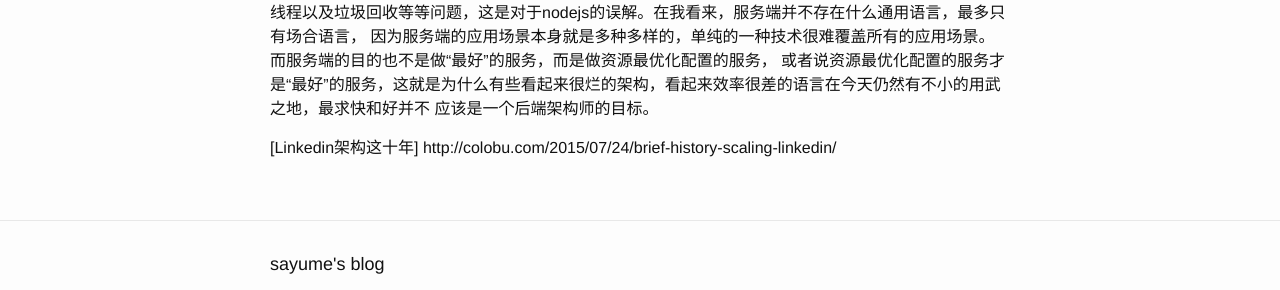
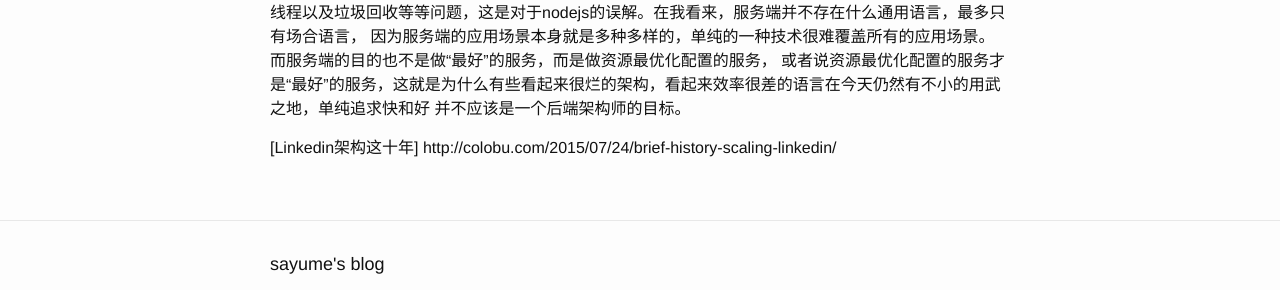
Before and after one commit to sayume/sayume.github.io, a Jekyll site: the page built from _posts/2015-7-25-简单聊一聊服务端的架构.markdown, in a window 1280 px wide. Shown: the part 1441-1731 px from the top of the page. Built offline with Jekyll 4.4.1, drawn with Linux system fonts in a browser that asks for light colours; some of the changed text lies outside the part shown.

Commit message:
fix spell.

```diff
--- a/_posts/2015-7-25-简单聊一聊服务端的架构.markdown
+++ b/_posts/2015-7-25-简单聊一聊服务端的架构.markdown
@@ -46,7 +46,7 @@ nodejs的公司之一，在nodejs方面已经有了非常丰富的实战经验
 这些系统可能是由不同的语言写成的，不像其他语言，只有在本语言内部具有很高的泛用性，这种灵活性正是nodejs所独有。经常有人把nodejs看做是服务端
 的通用语言，并由此攻击nodejs的性能，单线程以及垃圾回收等等问题，这是对于nodejs的误解。在我看来，服务端并不存在什么通用语言，最多只有场合语言，
 因为服务端的应用场景本身就是多种多样的，单纯的一种技术很难覆盖所有的应用场景。而服务端的目的也不是做“最好”的服务，而是做资源最优化配置的服务，
-或者说资源最优化配置的服务才是“最好”的服务，这就是为什么有些看起来很烂的架构，看起来效率很差的语言在今天仍然有不小的用武之地，最求快和好并不
-应该是一个后端架构师的目标。
+或者说资源最优化配置的服务才是“最好”的服务，这就是为什么有些看起来很烂的架构，看起来效率很差的语言在今天仍然有不小的用武之地，单纯追求快和好
+并不应该是一个后端架构师的目标。
 
 [Linkedin架构这十年] http://colobu.com/2015/07/24/brief-history-scaling-linkedin/
```
